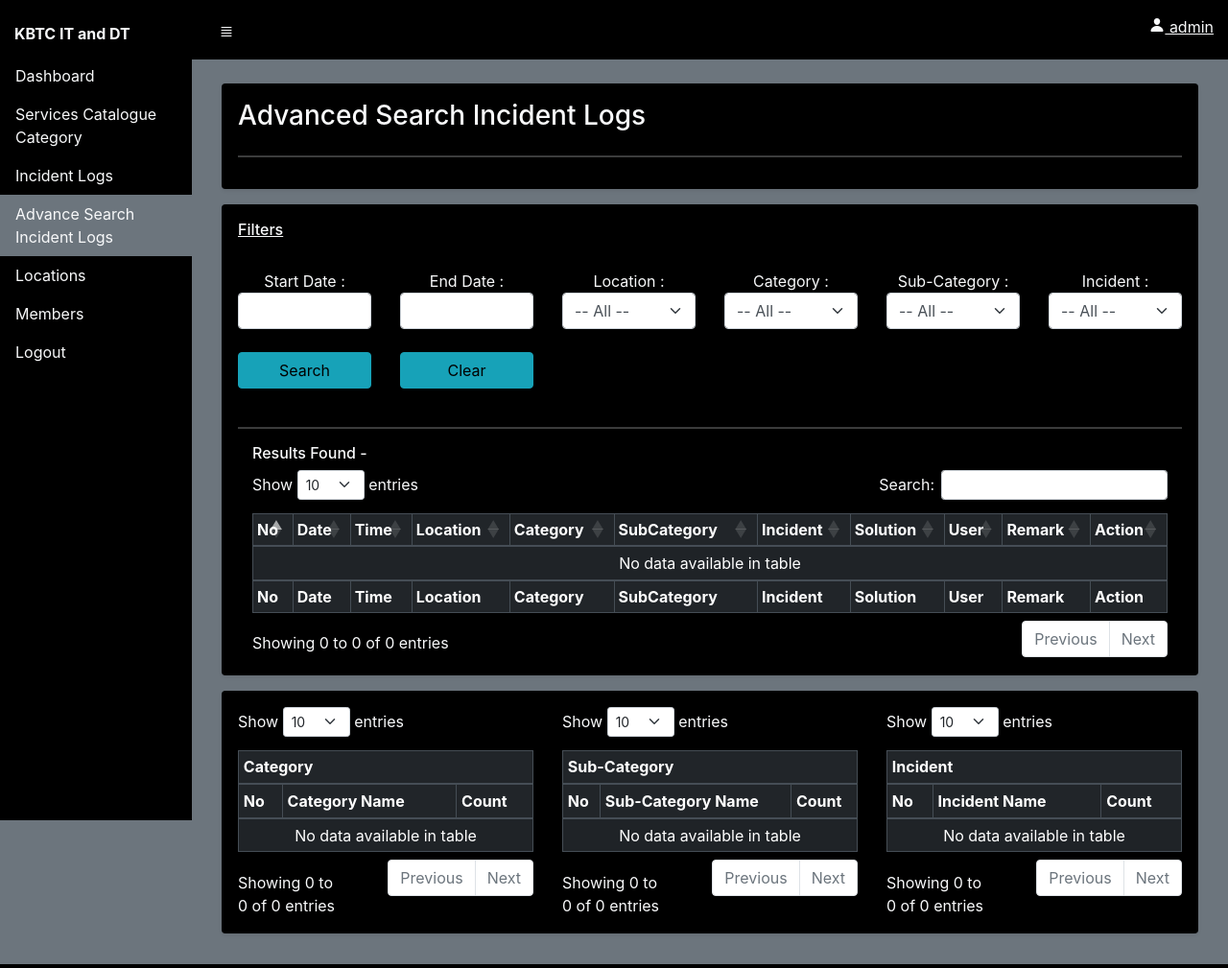
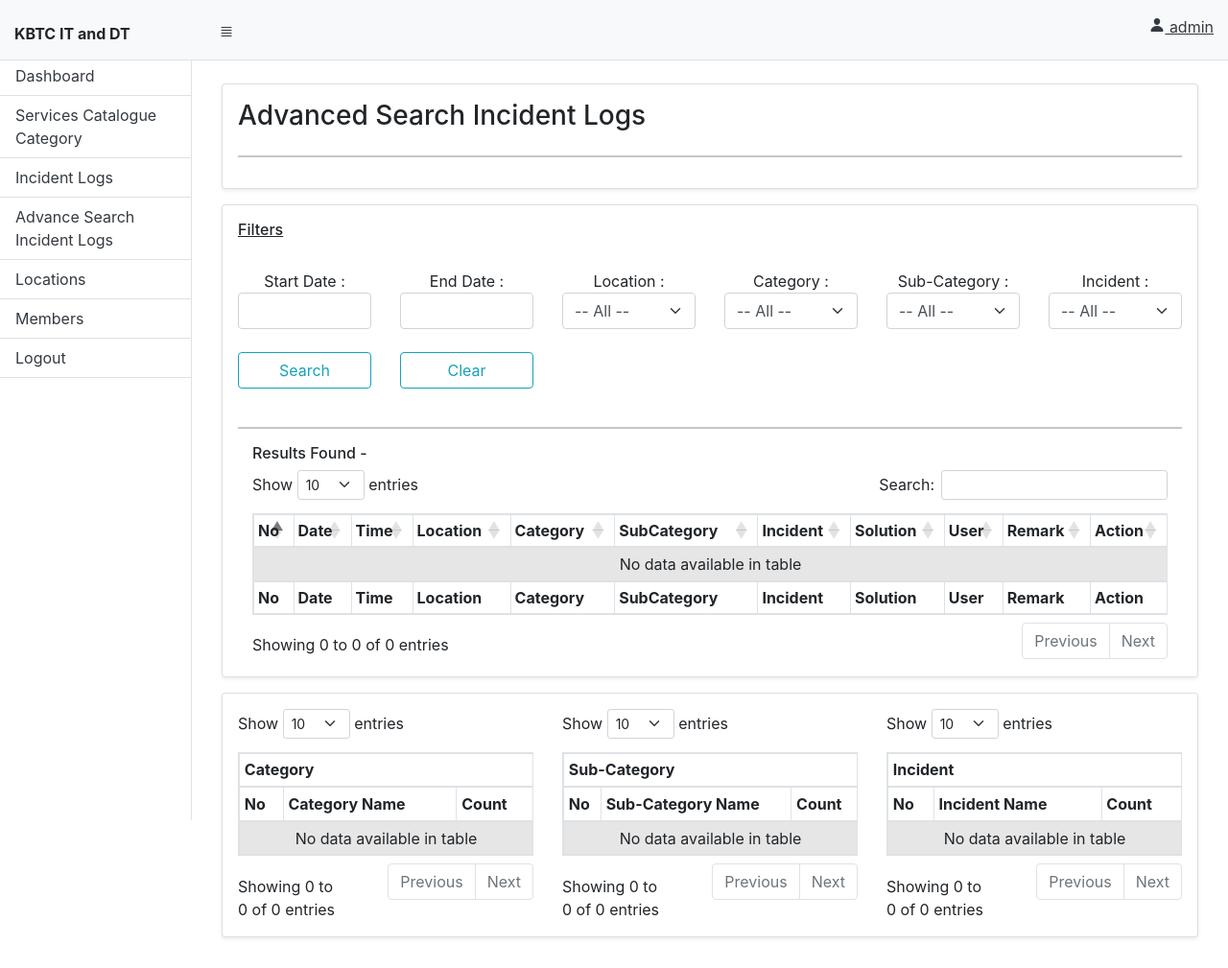
Before and after one commit to eugen3199/incident-logs-kbtc, a PHP site: page /admin/advance_view_logs.php in a window 1280 px wide. Shown: the whole page at 96% size. Run offline with PHP 8.4, Linux system fonts and the light colour scheme; a user stored in the database is signed in; data comes from the database, SQL or seed files in the repository; data that the repository does not hold is empty; some libraries are stand-ins or nearby versions.

Commit message:
Admin side light theme changed

```diff
--- a/admin/advance_view_logs.php
+++ b/admin/advance_view_logs.php
@@ -23,11 +23,11 @@
                         ?>
                         <!-- Page content-->
                         <div class="container-fluid">
-                            <div class="shadow-sm my-3 px-3 py-3 card bg-black text-light">
+                            <div class="shadow-sm my-3 px-3 py-3 card  ">
                                 <h3>Advanced Search Incident Logs</h3>
                                 <hr>
                             </div>
-                            <div class="shadow-sm my-3 px-3 py-3 card bg-black text-light">
+                            <div class="shadow-sm my-3 px-3 py-3 card  ">
                                 <h6><u>Filters</u></h6>
                                 <form action="advance_view_logs.php" method="post" class="form-inline">
                                     <div class="row">
@@ -204,19 +204,19 @@
 
                                         <div class="col-md-2 col-6">
                                             <br>
-                                            <input class="btn btn-info text-black" name="search" type="submit" value="Search" style="width: 100%;">
+                                            <input class="btn btn-outline-info" name="search" type="submit" value="Search" style="width: 100%;">
                                         </div>
                                         <div class="col-md-2 col-6">
                                             <br>
-                                            <input class="btn btn-info text-black" name="clear" type='submit' value="Clear" style="width: 100%;">
+                                            <input class="btn btn-outline-info" name="clear" type='submit' value="Clear" style="width: 100%;">
                                         </div>
                                     </div>
                                 </form>
                                 <br>
                                 <hr>
                                 <div class="container-fluid justify-content-center">
-                                    <h6 class="text-light">Results Found - <span id="result_count"></span></h6>
-                                    <table id="example" class="table table-responsive-sm table-dark table-striped table-bordered table-sm" width="100%">
+                                    <h6 class="">Results Found - <span id="result_count"></span></h6>
+                                    <table id="example" class="table table-responsive-sm  table-striped table-bordered table-sm" width="100%">
                                         <thead>
                                             <tr>
                                                 <th class="px-1 py-1">No</th>
@@ -437,7 +437,7 @@
                                             <!-- Edit Model Starts Here (KHT) -->
                                             <div class="modal" id="detail<?php echo $l_id; ?>">
                                                 <div class="modal-dialog">
-                                                    <div class="modal-content bg-dark">
+                                                    <div class="modal-content ">
 
                                                         <!-- Modal Header -->
                                                         <div class="modal-header">
@@ -452,8 +452,8 @@
                                                             </div>
                                                                 <!-- Modal footer -->
                                                             <div class="modal-footer">
-                                                                <button type="submit" name="date_edit" value="Edit"  class="btn btn-info">Edit</button>
-                                                                <button type="button" class="btn btn-info" data-dismiss="modal">Cancel</button>
+                                                                <button type="submit" name="date_edit" value="Edit"  class="btn btn-outline-info">Edit</button>
+                                                                <button type="button" class="btn btn-outline-info" data-dismiss="modal">Cancel</button>
                                                             </div>
                                                         </form>
                                                     </div>
@@ -462,7 +462,7 @@
 
                                             <div class="modal" id="edit_time<?php echo $l_id; ?>">
                                                 <div class="modal-dialog">
-                                                    <div class="modal-content bg-dark">
+                                                    <div class="modal-content ">
 
                                                         <!-- Modal Header -->
                                                         <div class="modal-header">
@@ -477,8 +477,8 @@
                                                             </div>
                                                                 <!-- Modal footer -->
                                                             <div class="modal-footer">
-                                                                <button type="submit" name="edit_time" value="Edit"  class="btn btn-info">Edit</button>
-                                                                <button type="button" class="btn btn-info" data-dismiss="modal">Cancel</button>
+                                                                <button type="submit" name="edit_time" value="Edit"  class="btn btn-outline-info">Edit</button>
+                                                                <button type="button" class="btn btn-outline-info" data-dismiss="modal">Cancel</button>
                                                             </div>
                                                         </form>
                                                     </div>
@@ -503,10 +503,10 @@
                                     </table>
                                 </div>
                             </div>
-                            <div class="shadow-sm my-3 px-3 py-3 card bg-black text-light">
+                            <div class="shadow-sm my-3 px-3 py-3 card  ">
                                 <div class="row">
                                     <div class="col-sm-4">
-                                        <table class="table table-responsive-sm table-dark table-striped table-bordered table-sm mx-auto" id="dt1" width="100%">
+                                        <table class="table table-responsive-sm  table-striped table-bordered table-sm mx-auto" id="dt1" width="100%">
                                             <thead>
                                                 <tr>
                                                     <th colspan="3">Category</th>
@@ -535,7 +535,7 @@
                                         </table>
                                     </div>
                                     <div class="col-sm-4">
-                                        <table class="table table-responsive-sm table-dark table-striped table-bordered table-sm" id="dt2" width="100%">
+                                        <table class="table table-responsive-sm  table-striped table-bordered table-sm" id="dt2" width="100%">
                                             <thead>
                                                 <tr>
                                                     <th colspan="3">Sub-Category</th>
@@ -564,7 +564,7 @@
                                         </table>
                                     </div>
                                     <div class="col-sm-4">
-                                        <table class="table table-responsive-sm table-dark table-striped table-bordered table-sm" id="dt3" width="100%">
+                                        <table class="table table-responsive-sm  table-striped table-bordered table-sm" id="dt3" width="100%">
                                             <thead>
                                                 <tr>
                                                     <th colspan="3">Incident</th>
--- a/admin/alert.php
+++ b/admin/alert.php
@@ -5,7 +5,7 @@
 <script>
     Swal.fire(
         'Success!',
-        '<div class="text-light"><?php echo $_SESSION["success"]; ?></div>',
+        '<?php echo $_SESSION["success"]; ?>',
         'success'
     )
 </script>
@@ -18,7 +18,7 @@ $_SESSION["success"] = null;
 <script>
     Swal.fire(
         'Failed',
-        '<div class="text-light"><?php echo $_SESSION["error"]; ?></div>',
+        '<?php echo $_SESSION["error"]; ?>',
         'error'
     )
 </script>
--- a/admin/head.php
+++ b/admin/head.php
@@ -112,7 +112,7 @@
 
 </head>
 
-<body class="bootstrap-dark bg-secondary">
+<body>
 
     <?php
         session_start();
--- a/admin/nav.php
+++ b/admin/nav.php
@@ -1,19 +1,19 @@
-<div class="container-fluid fixed-top bg-black">
+<div class="container-fluid fixed-top border-bottom bg-light">
     <div class="row collapse show no-gutters d-flex h-100 pt-3 pb-2">
-        <div class="col-3 px-0 w-sidebar navbar-collapse collapse d-none d-md-flex text-light">
+        <div class="col-3 px-0 w-sidebar navbar-collapse collapse d-none d-md-flex">
             <!-- spacer col -->
             <b> KBTC IT and DT </b>
         </div>
         <div class="col px-3 px-md-0">
             <div class="d-flex">
                 <!-- toggler -->
-                <button data-toggle="collapse" data-target=".collapse" role="button" class="btn btn-link text-white">
-                    <ion-icon class="text-light" name="reorder-four-outline" id="sidebarToggle"></ion-icon>
+                <button data-toggle="collapse" data-target=".collapse" role="button" class="btn btn-link text-dark">
+                    <ion-icon class="text-dark" name="reorder-four-outline" id="sidebarToggle"></ion-icon>
                 </button>
-                <a href="#modal" data-target="modal" data-toggle="modal" class="ml-auto text-white"><i class="fa fa-cog"></i></a>
+                <a href="#modal" data-target="modal" data-toggle="modal" class="ml-auto text-dark"><i class="fa fa-cog"></i></a>
                 <ul class="navbar-nav">
                     <li class="nav-item">
-                        <a href="profile.php" class="text-light text-decoration-none">
+                        <a href="profile.php" class="text-dark text-decoration-none">
                             <u>
                                 <ion-icon class="ion-person" name="person"></ion-icon>
                                 <?php echo $_SESSION["FullName"]; ?>
--- a/admin/slidebar.php
+++ b/admin/slidebar.php
@@ -1,27 +1,27 @@
-<div class="col-3 vh-100 p-0 h-100 text-white w-sidebar navbar-collapse collapse d-none d-md-flex sidebar ">
+<div class="col-3 vh-100 p-0 h-100 text-white w-sidebar navbar-collapse collapse d-none d-md-flex sidebar border-right">
     <!-- fixed sidebar -->
-    <div class="navbar-light bg-black position-fixed h-100 w-sidebar">
+    <div class="navbar-light position-fixed h-100 w-sidebar">
         <ul class="nav flex-column flex-nowrap text-truncate">
             <li class="nav-item pt-1">
-                <a class="nav-link text-light bg-<?php if ($_SESSION['cpage']=="home"){echo "secondary";}else{echo "black";}?>" href="index.php">Dashboard</a>
+                <a class="nav-link text-dark border-bottom" href="index.php">Dashboard</a>
             </li>
             <li class="nav-item">
-                <a class="nav-link text-light bg-<?php if ($_SESSION['cpage']=="catalog"){echo "secondary";}else{echo "black";}?>" href="category.php">Services Catalogue<br>Category</a>
+                <a class="nav-link text-dark border-bottom" href="category.php">Services Catalogue<br>Category</a>
             </li>
             <li class="nav-item">
-                <a class="nav-link text-light bg-<?php if ($_SESSION['cpage']=="vlogs"){echo "secondary";}else{echo "black";}?>" href="view_logs.php">Incident Logs</a>
+                <a class="nav-link text-dark border-bottom" href="view_logs.php">Incident Logs</a>
             </li>
             <li class="nav-item">
-                <a class="nav-link text-light bg-<?php if ($_SESSION['cpage']=="advlogs"){echo "secondary";}else{echo "black";}?>" href="advance_view_logs.php">Advance Search<br>Incident Logs</a>
+                <a class="nav-link text-dark border-bottom" href="advance_view_logs.php">Advance Search<br>Incident Logs</a>
             </li>
             <li class="nav-item">
-                <a class="nav-link text-light bg-<?php if ($_SESSION['cpage']=="location"){echo "secondary";}else{echo "black";}?>" href="location.php">Locations</a>
+                <a class="nav-link text-dark border-bottom" href="location.php">Locations</a>
             </li>
             <li class="nav-item">
-                <a class="nav-link text-light bg-<?php if ($_SESSION['cpage']=="member"){echo "secondary";}else{echo "black";}?>" href="member.php">Members</a>
+                <a class="nav-link text-dark border-bottom" href="member.php">Members</a>
             </li>
             <li class="nav-item">
-                <a class="nav-link text-light bg-black" href="logout.php"> Logout</a>
+                <a class="nav-link text-dark border-bottom" href="logout.php"> Logout</a>
             </li>
         </ul>
     </div>
--- a/index.php
+++ b/index.php
@@ -315,7 +315,7 @@ input[type=password]:placeholder {
 
 </style>
 </head>
-<body class="bootstrap-dark bg-secondary text-light">
+<body class="bootstrap-dark">
 <div class="wrapper fadeInDown">
   <div id="formContent">
     <!-- Tabs Titles -->
@@ -329,7 +329,8 @@ input[type=password]:placeholder {
     <form action="backend.php" method="post" style="margin-bottom:30px">
       <input class="form-control border-bottom" type="text" name="username" placeholder="Username">
       <input class="form-control border-bottom" type="password" name="password" placeholder="Password">
-      <hr class="bg-dark">
+      <br>
+      <br>
       <button type="submit" class="btn btn-info" name="login">Login</button>
 
     </form>
```
Also changed, not shown: admin/category.php (+8 -8 lines), admin/incident.php (+9 -9 lines), admin/index.php (+6 -6 lines), admin/location.php (+7 -7 lines), admin/logs.php (+13 -5 lines), admin/member.php (+8 -8 lines), admin/solution.php (+10 -10 lines), admin/subcategory.php (+9 -9 lines), admin/view_logs.php (+5 -5 lines).
